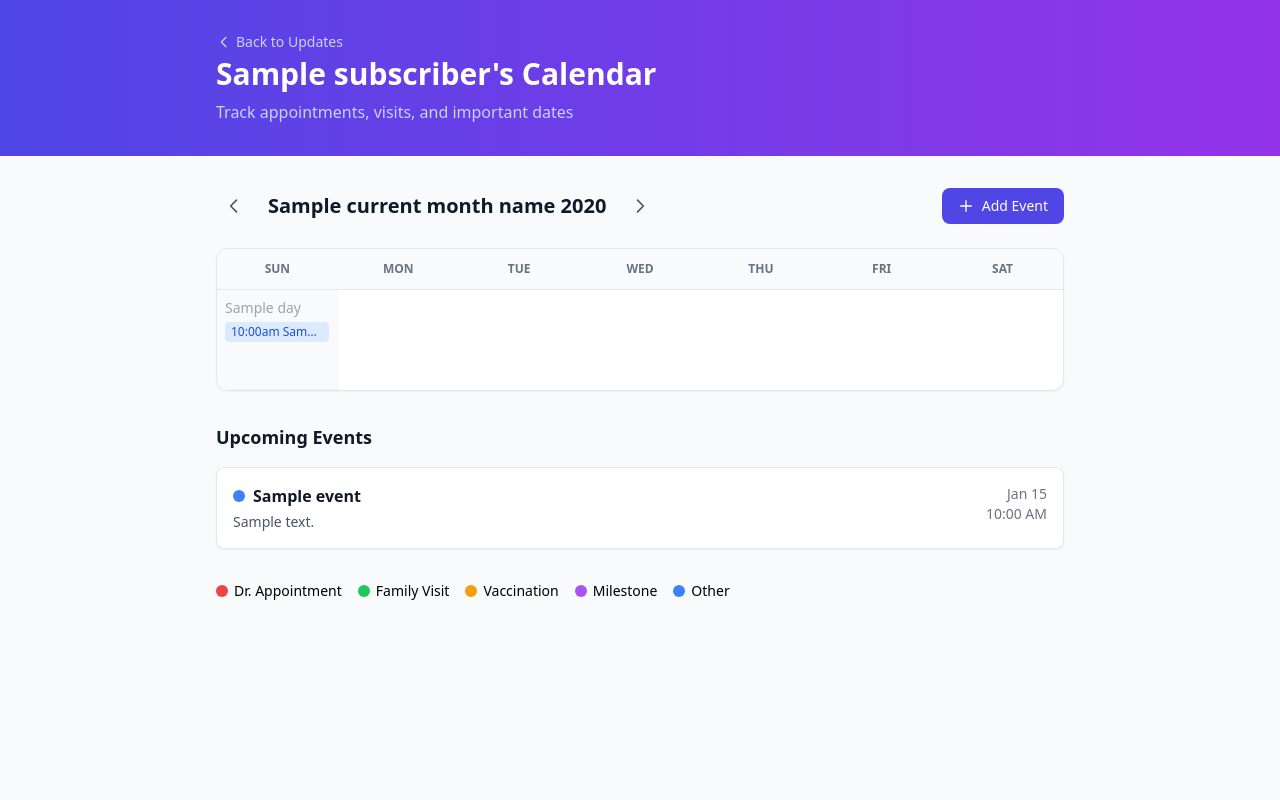
After one commit to mtjones3/newborn-navigator, a FastAPI app: template app/templates/public/calendar.html in a window 1280 px wide. The commit adds this page. Run offline with FastAPI, Linux system fonts and the light colour scheme; the template is opened without the code that fills it: most values are stand-ins (such as "Sample title", 1, 10 or a date in 2020); some libraries are stand-ins or nearby versions.

Commit message:
Add family calendar for tracking appointments and events
- Monthly calendar view with color-coded event categories
- Categories: doctor appointments, family visits, vaccinations, milestones, other
- Add, edit, and delete events with date, time, and notes
- Upcoming events list shows next 30 days
- Calendar link added to dashboard alongside local resources

Co-Authored-By: Claude Opus 4.5 <noreply@anthropic.com>

```diff
--- a/app/models/__init__.py
+++ b/app/models/__init__.py
@@ -3,5 +3,6 @@ from app.models.newsletter import NewsletterIssue, ContentSection
 from app.models.milestone import Milestone
 from app.models.local_resource import LocalResource
 from app.models.milestone_tracking import MilestoneTracking
+from app.models.calendar_event import CalendarEvent
 
-__all__ = ["Subscriber", "NewsletterIssue", "ContentSection", "Milestone", "LocalResource", "MilestoneTracking"]
+__all__ = ["Subscriber", "NewsletterIssue", "ContentSection", "Milestone", "LocalResource", "MilestoneTracking", "CalendarEvent"]
--- a/app/routes/public.py
+++ b/app/routes/public.py
@@ -1,15 +1,16 @@
+import calendar
 import json
 import uuid
-from datetime import date, datetime
+from datetime import date, datetime, time, timedelta
 from pathlib import Path
 
 from fastapi import APIRouter, Depends, Form, Query, Request
-from fastapi.responses import HTMLResponse, RedirectResponse, StreamingResponse
+from fastapi.responses import HTMLResponse, JSONResponse, RedirectResponse, StreamingResponse
 from fastapi.templating import Jinja2Templates
 from sqlalchemy.orm import Session
 
 from app.database import get_db
-from app.models import Subscriber, Milestone, NewsletterIssue, LocalResource, MilestoneTracking
+from app.models import Subscriber, Milestone, NewsletterIssue, LocalResource, MilestoneTracking, CalendarEvent
 from app.services.ai_chat import build_system_prompt, stream_chat_response, generate_milestone_response
 
 router = APIRouter(tags=["public"])
@@ -584,3 +585,224 @@ async def save_neighborhood(
     return HTMLResponse(
         '<span class="text-green-600 text-sm font-medium">Saved!</span>'
     )
+
+
+# ── Family Calendar ──────────────────────────────────────────────────────────
+
+
+def _get_calendar_days(year: int, month: int, events_by_date: dict) -> list:
+    """Build calendar grid with events for display."""
+    cal = calendar.Calendar(firstweekday=6)  # Sunday first
+    today = date.today()
+    days = []
+
+    for d in cal.itermonthdates(year, month):
+        day_events = events_by_date.get(d, [])
+        days.append({
+            "date": d.isoformat(),
+            "day": d.day,
+            "is_current_month": d.month == month,
+            "is_today": d == today,
+            "events": day_events,
+        })
+
+    return days
+
+
+@router.get("/my-updates/{token}/calendar", response_class=HTMLResponse)
+async def family_calendar(
+    request: Request,
+    token: str,
+    year: int | None = Query(None),
+    month: int | None = Query(None),
+    db: Session = Depends(get_db),
+):
+    subscriber = _get_subscriber_or_404(token, db)
+    if not subscriber:
+        return templates.TemplateResponse(
+            "error.html",
+            {"request": request, "status_code": 404, "detail": "Page not found"},
+            status_code=404,
+        )
+
+    today = date.today()
+    current_year = year or today.year
+    current_month = month or today.month
+
+    # Get events for this month (and edges for calendar display)
+    first_of_month = date(current_year, current_month, 1)
+    if current_month == 12:
+        last_of_month = date(current_year + 1, 1, 1) - timedelta(days=1)
+    else:
+        last_of_month = date(current_year, current_month + 1, 1) - timedelta(days=1)
+
+    # Extend range to cover calendar grid
+    start_date = first_of_month - timedelta(days=first_of_month.weekday() + 1)
+    end_date = last_of_month + timedelta(days=7)
+
+    events = (
+        db.query(CalendarEvent)
+        .filter(
+            CalendarEvent.subscriber_id == subscriber.id,
+            CalendarEvent.event_date >= start_date,
+            CalendarEvent.event_date <= end_date,
+        )
+        .order_by(CalendarEvent.event_date, CalendarEvent.event_time)
+        .all()
+    )
+
+    events_by_date = {}
+    for event in events:
+        events_by_date.setdefault(event.event_date, []).append(event)
+
+    calendar_days = _get_calendar_days(current_year, current_month, events_by_date)
+
+    # Upcoming events (next 30 days)
+    upcoming_events = (
+        db.query(CalendarEvent)
+        .filter(
+            CalendarEvent.subscriber_id == subscriber.id,
+            CalendarEvent.event_date >= today,
+            CalendarEvent.event_date <= today + timedelta(days=30),
+        )
+        .order_by(CalendarEvent.event_date, CalendarEvent.event_time)
+        .limit(10)
+        .all()
+    )
+
+    month_names = [
+        "", "January", "February", "March", "April", "May", "June",
+        "July", "August", "September", "October", "November", "December"
+    ]
+
+    return templates.TemplateResponse(
+        "public/calendar.html",
+        {
+            "request": request,
+            "subscriber": subscriber,
+            "token": token,
+            "current_year": current_year,
+            "current_month": current_month,
+            "current_month_name": month_names[current_month],
+            "calendar_days": calendar_days,
+            "upcoming_events": upcoming_events,
+        },
+    )
+
+
+@router.get("/my-updates/{token}/calendar/event/{event_id}")
+async def get_calendar_event(
+    token: str,
+    event_id: int,
+    db: Session = Depends(get_db),
+):
+    subscriber = _get_subscriber_or_404(token, db)
+    if not subscriber:
+        return JSONResponse({"error": "Not found"}, status_code=404)
+
+    event = (
+        db.query(CalendarEvent)
+        .filter(CalendarEvent.id == event_id, CalendarEvent.subscriber_id == subscriber.id)
+        .first()
+    )
+    if not event:
+        return JSONResponse({"error": "Event not found"}, status_code=404)
+
+    return JSONResponse({
+        "id": event.id,
+        "title": event.title,
+        "description": event.description,
+        "event_date": event.event_date.isoformat(),
+        "event_time": event.event_time.strftime("%H:%M") if event.event_time else None,
+        "category": event.category,
+    })
+
+
+@router.post("/my-updates/{token}/calendar/add")
+async def add_calendar_event(
+    request: Request,
+    token: str,
+    title: str = Form(...),
+    event_date: str = Form(...),
+    event_time: str = Form(""),
+    category: str = Form("other"),
+    description: str = Form(""),
+    db: Session = Depends(get_db),
+):
+    subscriber = _get_subscriber_or_404(token, db)
+    if not subscriber:
+        return HTMLResponse("Not found", status_code=404)
+
+    parsed_date = datetime.strptime(event_date, "%Y-%m-%d").date()
+    parsed_time = None
+    if event_time:
+        parsed_time = datetime.strptime(event_time, "%H:%M").time()
+
+    event = CalendarEvent(
+        subscriber_id=subscriber.id,
+        title=title,
+        description=description or None,
+        event_date=parsed_date,
+        event_time=parsed_time,
+        category=category,
+    )
+    db.add(event)
+    db.commit()
+
+    return HTMLResponse("OK")
+
+
+@router.post("/my-updates/{token}/calendar/edit/{event_id}")
+async def edit_calendar_event(
+    request: Request,
+    token: str,
+    event_id: int,
+    title: str = Form(...),
+    event_date: str = Form(...),
+    event_time: str = Form(""),
+    category: str = Form("other"),
+    description: str = Form(""),
+    db: Session = Depends(get_db),
+):
+    subscriber = _get_subscriber_or_404(token, db)
+    if not subscriber:
+        return HTMLResponse("Not found", status_code=404)
+
+    event = (
+        db.query(CalendarEvent)
+        .filter(CalendarEvent.id == event_id, CalendarEvent.subscriber_id == subscriber.id)
+        .first()
+    )
+    if not event:
+        return HTMLResponse("Event not found", status_code=404)
+
+    event.title = title
+    event.event_date = datetime.strptime(event_date, "%Y-%m-%d").date()
+    event.event_time = datetime.strptime(event_time, "%H:%M").time() if event_time else None
+    event.category = category
+    event.description = description or None
+    db.commit()
+
+    return HTMLResponse("OK")
+
+
+@router.post("/my-updates/{token}/calendar/delete/{event_id}")
+async def delete_calendar_event(
+    token: str,
+    event_id: int,
+    db: Session = Depends(get_db),
+):
+    subscriber = _get_subscriber_or_404(token, db)
+    if not subscriber:
+        return HTMLResponse("Not found", status_code=404)
+
+    event = (
+        db.query(CalendarEvent)
+        .filter(CalendarEvent.id == event_id, CalendarEvent.subscriber_id == subscriber.id)
+        .first()
+    )
+    if event:
+        db.delete(event)
+        db.commit()
+
+    return HTMLResponse("OK")
--- /dev/null
+++ b/app/templates/public/calendar.html
@@ -0,0 +1,256 @@
+{% extends "base.html" %}
+
+{% block title %}Family Calendar — Newborn Navigator{% endblock %}
+
+{% block body %}
+<!-- Header -->
+<div class="bg-gradient-to-r from-indigo-600 to-purple-600 text-white">
+    <div class="max-w-4xl mx-auto px-6 py-8">
+        <div class="flex items-center justify-between mb-1">
+            <a href="/my-updates/{{ token }}" class="text-indigo-200 hover:text-white text-sm font-medium transition flex items-center gap-1">
+                <svg class="w-4 h-4" fill="none" stroke="currentColor" viewBox="0 0 24 24">
+                    <path stroke-linecap="round" stroke-linejoin="round" stroke-width="2" d="M15 19l-7-7 7-7"/>
+                </svg>
+                Back to Updates
+            </a>
+        </div>
+        <h1 class="text-3xl font-bold">
+            {% if subscriber.baby_name %}{{ subscriber.baby_name }}'s{% else %}Family{% endif %} Calendar
+        </h1>
+        <p class="text-indigo-200 mt-2">Track appointments, visits, and important dates</p>
+    </div>
+</div>
+
+<div class="max-w-4xl mx-auto px-6 py-8">
+    <!-- Add Event Button -->
+    <div class="mb-6 flex justify-between items-center">
+        <div class="flex items-center gap-4">
+            <button onclick="changeMonth(-1)" class="p-2 hover:bg-gray-100 rounded-lg transition">
+                <svg class="w-5 h-5 text-gray-600" fill="none" stroke="currentColor" viewBox="0 0 24 24">
+                    <path stroke-linecap="round" stroke-linejoin="round" stroke-width="2" d="M15 19l-7-7 7-7"/>
+                </svg>
+            </button>
+            <h2 id="currentMonth" class="text-xl font-bold text-gray-900">{{ current_month_name }} {{ current_year }}</h2>
+            <button onclick="changeMonth(1)" class="p-2 hover:bg-gray-100 rounded-lg transition">
+                <svg class="w-5 h-5 text-gray-600" fill="none" stroke="currentColor" viewBox="0 0 24 24">
+                    <path stroke-linecap="round" stroke-linejoin="round" stroke-width="2" d="M9 5l7 7-7 7"/>
+                </svg>
+            </button>
+        </div>
+        <button onclick="openAddModal()" class="bg-indigo-600 hover:bg-indigo-700 text-white px-4 py-2 rounded-lg text-sm font-medium transition flex items-center gap-2">
+            <svg class="w-4 h-4" fill="none" stroke="currentColor" viewBox="0 0 24 24">
+                <path stroke-linecap="round" stroke-linejoin="round" stroke-width="2" d="M12 4v16m8-8H4"/>
+            </svg>
+            Add Event
+        </button>
+    </div>
+
+    <!-- Calendar Grid -->
+    <div class="bg-white rounded-xl shadow-sm border border-gray-200 overflow-hidden">
+        <!-- Day headers -->
+        <div class="grid grid-cols-7 bg-gray-50 border-b border-gray-200">
+            {% for day in ['Sun', 'Mon', 'Tue', 'Wed', 'Thu', 'Fri', 'Sat'] %}
+            <div class="py-3 text-center text-xs font-semibold text-gray-500 uppercase">{{ day }}</div>
+            {% endfor %}
+        </div>
+        <!-- Calendar days -->
+        <div id="calendarGrid" class="grid grid-cols-7">
+            {% for day_info in calendar_days %}
+            <div class="min-h-[100px] border-b border-r border-gray-100 p-2 {% if day_info.is_today %}bg-indigo-50{% elif not day_info.is_current_month %}bg-gray-50{% endif %}"
+                 onclick="openAddModal('{{ day_info.date }}')"
+                 style="cursor: pointer;">
+                <div class="flex justify-between items-start">
+                    <span class="text-sm {% if day_info.is_today %}font-bold text-indigo-600{% elif not day_info.is_current_month %}text-gray-400{% else %}text-gray-700{% endif %}">
+                        {{ day_info.day }}
+                    </span>
+                </div>
+                <div class="mt-1 space-y-1">
+                    {% for event in day_info.events %}
+                    <div onclick="event.stopPropagation(); openEditModal({{ event.id }})"
+                         class="text-xs px-1.5 py-0.5 rounded truncate cursor-pointer
+                                {% if event.category == 'dr_appointment' %}bg-red-100 text-red-700
+                                {% elif event.category == 'family_visit' %}bg-green-100 text-green-700
+                                {% elif event.category == 'vaccination' %}bg-amber-100 text-amber-700
+                                {% elif event.category == 'milestone' %}bg-purple-100 text-purple-700
+                                {% else %}bg-blue-100 text-blue-700{% endif %}">
+                        {% if event.event_time %}{{ event.event_time.strftime('%I:%M%p').lower().lstrip('0') }} {% endif %}{{ event.title }}
+                    </div>
+                    {% endfor %}
+                </div>
+            </div>
+            {% endfor %}
+        </div>
+    </div>
+
+    <!-- Upcoming Events -->
+    <div class="mt-8">
+        <h3 class="text-lg font-bold text-gray-900 mb-4">Upcoming Events</h3>
+        {% if upcoming_events %}
+        <div class="space-y-3">
+            {% for event in upcoming_events %}
+            <div onclick="openEditModal({{ event.id }})"
+                 class="bg-white rounded-lg shadow-sm border border-gray-200 p-4 hover:shadow-md transition cursor-pointer">
+                <div class="flex items-start justify-between">
+                    <div>
+                        <div class="flex items-center gap-2">
+                            <span class="inline-block w-3 h-3 rounded-full
+                                {% if event.category == 'dr_appointment' %}bg-red-500
+                                {% elif event.category == 'family_visit' %}bg-green-500
+                                {% elif event.category == 'vaccination' %}bg-amber-500
+                                {% elif event.category == 'milestone' %}bg-purple-500
+                                {% else %}bg-blue-500{% endif %}"></span>
+                            <h4 class="font-semibold text-gray-900">{{ event.title }}</h4>
+                        </div>
+                        {% if event.description %}
+                        <p class="text-sm text-gray-600 mt-1">{{ event.description }}</p>
+                        {% endif %}
+                    </div>
+                    <div class="text-right text-sm text-gray-500">
+                        <div class="font-medium">{{ event.event_date.strftime('%b %d') }}</div>
+                        {% if event.event_time %}
+                        <div>{{ event.event_time.strftime('%I:%M %p').lstrip('0') }}</div>
+                        {% endif %}
+                    </div>
+                </div>
+            </div>
+            {% endfor %}
+        </div>
+        {% else %}
+        <p class="text-gray-500 text-sm">No upcoming events. Click "Add Event" to get started!</p>
+        {% endif %}
+    </div>
+
+    <!-- Category Legend -->
+    <div class="mt-8 flex flex-wrap gap-4 text-sm">
+        <span class="flex items-center gap-1.5"><span class="w-3 h-3 rounded-full bg-red-500"></span> Dr. Appointment</span>
+        <span class="flex items-center gap-1.5"><span class="w-3 h-3 rounded-full bg-green-500"></span> Family Visit</span>
+        <span class="flex items-center gap-1.5"><span class="w-3 h-3 rounded-full bg-amber-500"></span> Vaccination</span>
+        <span class="flex items-center gap-1.5"><span class="w-3 h-3 rounded-full bg-purple-500"></span> Milestone</span>
+        <span class="flex items-center gap-1.5"><span class="w-3 h-3 rounded-full bg-blue-500"></span> Other</span>
+    </div>
+</div>
+
+<!-- Add/Edit Event Modal -->
+<div id="eventModal" class="hidden fixed inset-0 bg-black/50 z-50 flex items-center justify-center p-4">
+    <div class="bg-white rounded-xl shadow-xl w-full max-w-md">
+        <div class="px-6 py-4 border-b border-gray-200 flex justify-between items-center">
+            <h3 id="modalTitle" class="text-lg font-semibold text-gray-900">Add Event</h3>
+            <button onclick="closeModal()" class="text-gray-400 hover:text-gray-600">
+                <svg class="w-5 h-5" fill="none" stroke="currentColor" viewBox="0 0 24 24">
+                    <path stroke-linecap="round" stroke-linejoin="round" stroke-width="2" d="M6 18L18 6M6 6l12 12"/>
+                </svg>
+            </button>
+        </div>
+        <form id="eventForm" hx-post="/my-updates/{{ token }}/calendar/add" hx-swap="none" class="p-6 space-y-4">
+            <input type="hidden" id="eventId" name="event_id" value="">
+            <div>
+                <label class="block text-sm font-medium text-gray-700 mb-1">Title *</label>
+                <input type="text" id="eventTitle" name="title" required
+                       class="w-full border border-gray-300 rounded-lg px-3 py-2 text-sm focus:outline-none focus:border-indigo-500">
+            </div>
+            <div class="grid grid-cols-2 gap-4">
+                <div>
+                    <label class="block text-sm font-medium text-gray-700 mb-1">Date *</label>
+                    <input type="date" id="eventDate" name="event_date" required
+                           class="w-full border border-gray-300 rounded-lg px-3 py-2 text-sm focus:outline-none focus:border-indigo-500">
+                </div>
+                <div>
+                    <label class="block text-sm font-medium text-gray-700 mb-1">Time</label>
+                    <input type="time" id="eventTime" name="event_time"
+                           class="w-full border border-gray-300 rounded-lg px-3 py-2 text-sm focus:outline-none focus:border-indigo-500">
+                </div>
+            </div>
+            <div>
+                <label class="block text-sm font-medium text-gray-700 mb-1">Category</label>
+                <select id="eventCategory" name="category"
+                        class="w-full border border-gray-300 rounded-lg px-3 py-2 text-sm focus:outline-none focus:border-indigo-500">
+                    <option value="other">Other</option>
+                    <option value="dr_appointment">Doctor Appointment</option>
+                    <option value="family_visit">Family Visit</option>
+                    <option value="vaccination">Vaccination</option>
+                    <option value="milestone">Milestone</option>
+                </select>
+            </div>
+            <div>
+                <label class="block text-sm font-medium text-gray-700 mb-1">Notes</label>
+                <textarea id="eventDescription" name="description" rows="2"
+                          class="w-full border border-gray-300 rounded-lg px-3 py-2 text-sm focus:outline-none focus:border-indigo-500"></textarea>
+            </div>
+            <div class="flex gap-3 pt-2">
+                <button type="submit" class="flex-1 bg-indigo-600 hover:bg-indigo-700 text-white px-4 py-2 rounded-lg text-sm font-medium transition">
+                    Save Event
+                </button>
+                <button type="button" id="deleteBtn" onclick="deleteEvent()" class="hidden px-4 py-2 text-red-600 hover:bg-red-50 rounded-lg text-sm font-medium transition">
+                    Delete
+                </button>
+            </div>
+        </form>
+    </div>
+</div>
+
+<script>
+const token = "{{ token }}";
+let currentYear = {{ current_year }};
+let currentMonth = {{ current_month }};
+let editingEventId = null;
+
+function openAddModal(date) {
+    editingEventId = null;
+    document.getElementById('modalTitle').textContent = 'Add Event';
+    document.getElementById('eventForm').setAttribute('hx-post', `/my-updates/${token}/calendar/add`);
+    document.getElementById('eventId').value = '';
+    document.getElementById('eventTitle').value = '';
+    document.getElementById('eventDate').value = date || '';
+    document.getElementById('eventTime').value = '';
+    document.getElementById('eventCategory').value = 'other';
+    document.getElementById('eventDescription').value = '';
+    document.getElementById('deleteBtn').classList.add('hidden');
+    document.getElementById('eventModal').classList.remove('hidden');
+    htmx.process(document.getElementById('eventForm'));
+}
+
+function openEditModal(eventId) {
+    editingEventId = eventId;
+    fetch(`/my-updates/${token}/calendar/event/${eventId}`)
+        .then(r => r.json())
+        .then(event => {
+            document.getElementById('modalTitle').textContent = 'Edit Event';
+            document.getElementById('eventForm').setAttribute('hx-post', `/my-updates/${token}/calendar/edit/${eventId}`);
+            document.getElementById('eventId').value = eventId;
+            document.getElementById('eventTitle').value = event.title;
+            document.getElementById('eventDate').value = event.event_date;
+            document.getElementById('eventTime').value = event.event_time || '';
+            document.getElementById('eventCategory').value = event.category || 'other';
+            document.getElementById('eventDescription').value = event.description || '';
+            document.getElementById('deleteBtn').classList.remove('hidden');
+            document.getElementById('eventModal').classList.remove('hidden');
+            htmx.process(document.getElementById('eventForm'));
+        });
+}
+
+function closeModal() {
+    document.getElementById('eventModal').classList.add('hidden');
+}
+
+function deleteEvent() {
+    if (editingEventId && confirm('Delete this event?')) {
+        fetch(`/my-updates/${token}/calendar/delete/${editingEventId}`, { method: 'POST' })
+            .then(() => location.reload());
+    }
+}
+
+function changeMonth(delta) {
+    currentMonth += delta;
+    if (currentMonth > 12) { currentMonth = 1; currentYear++; }
+    if (currentMonth < 1) { currentMonth = 12; currentYear--; }
+    location.href = `/my-updates/${token}/calendar?year=${currentYear}&month=${currentMonth}`;
+}
+
+document.body.addEventListener('htmx:afterRequest', function(evt) {
+    if (evt.detail.successful) {
+        closeModal();
+        location.reload();
+    }
+});
+</script>
+{% endblock %}
```
Also changed, not shown: app/models/calendar_event.py (added, +18 -0 lines), app/templates/public/my_updates.html (+28 -8 lines).
